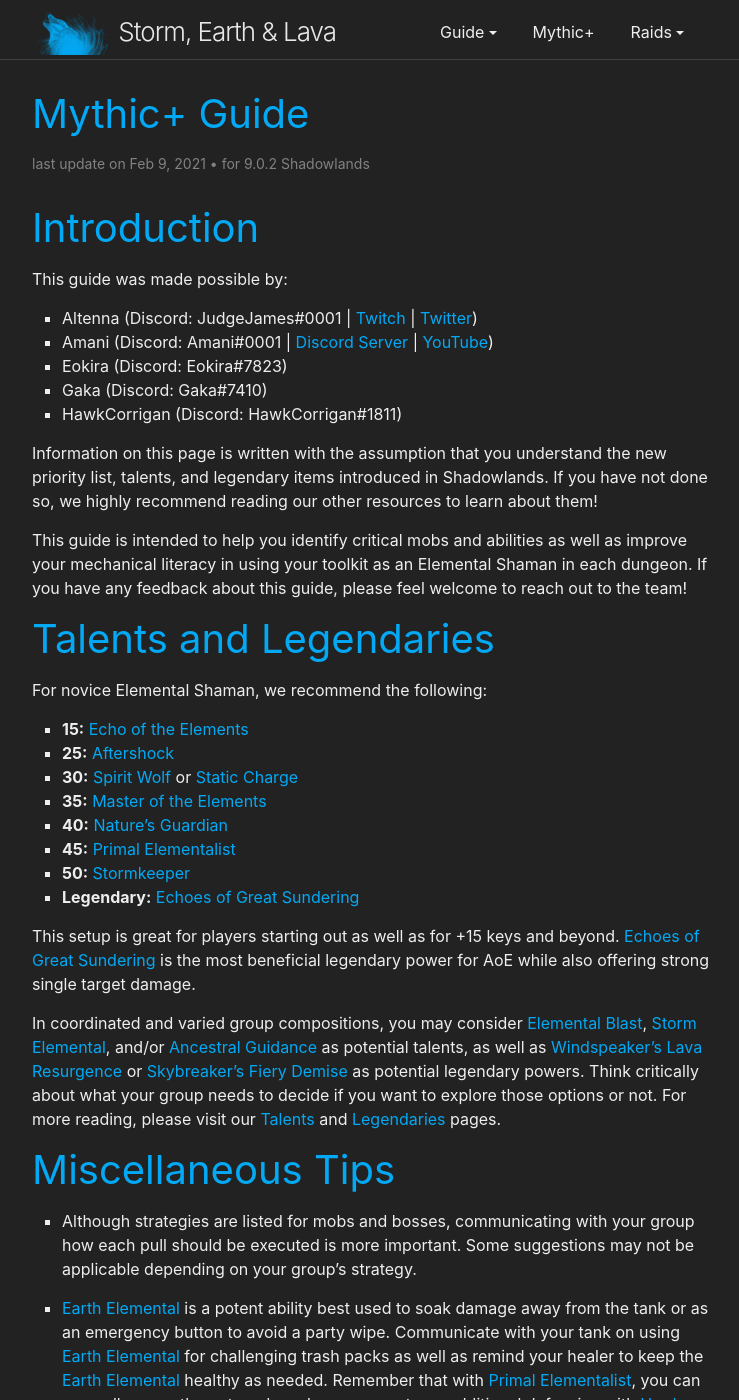
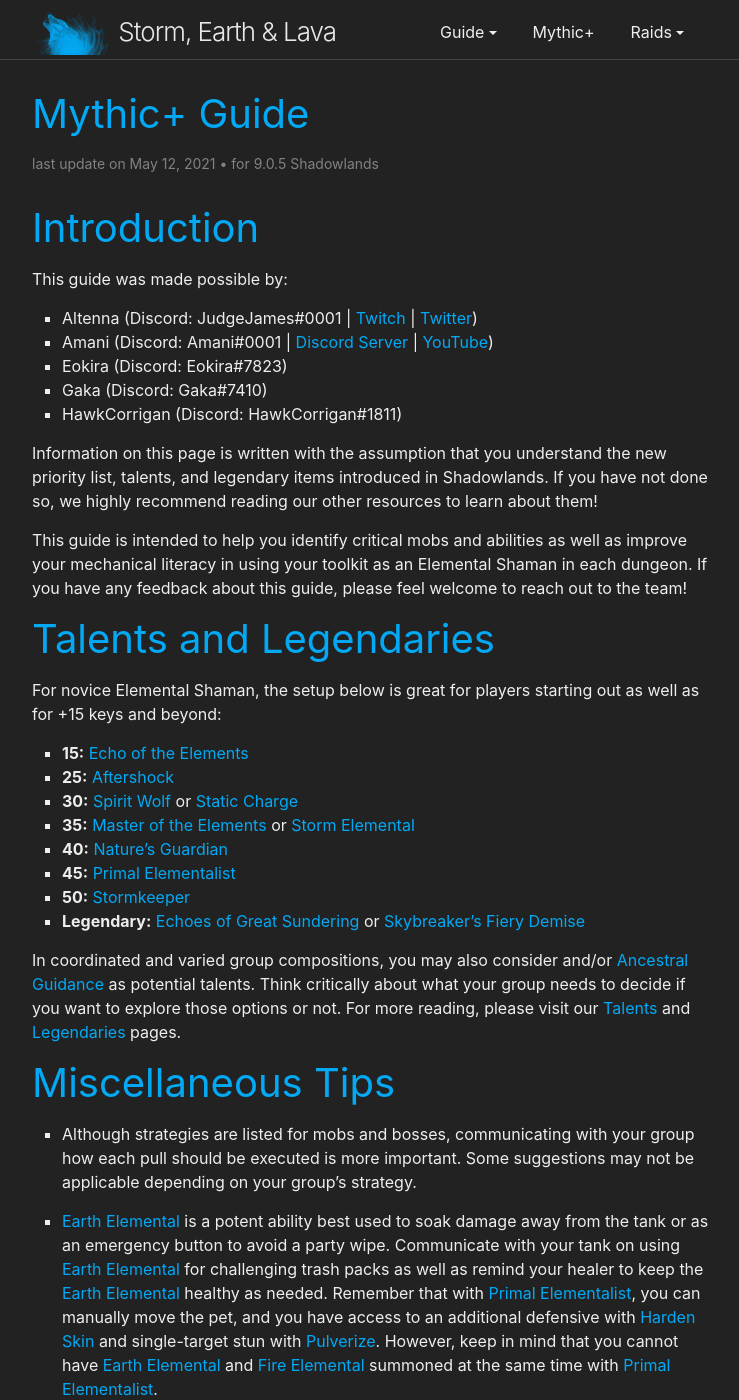
Before and after one commit to stormearthandlava/stormearthandlava.github.io, a Jekyll site: the page built from guide/mythic_plus/mythic_plus.md, in a window 1280 px wide and 1400 px high. Shown: the whole window, without its empty margins (268-1007 px from the left). Built offline with Jekyll 4.4.1, drawn with Linux system fonts in a browser that asks for light colours; a script that is not in the unit is left out.

Commit message:
Update mythic_plus.md

```diff
--- a/guide/mythic_plus/mythic_plus.md
+++ b/guide/mythic_plus/mythic_plus.md
@@ -1,8 +1,8 @@
 ---
 layout: page
 title: "Mythic+ Guide"
-last_update: 2021-02-09 09:00:00
-game_version: 9.0.2 Shadowlands
+last_update: 2021-05-12 09:00:00
+game_version: 9.0.5 Shadowlands
 author: Altenna
 toc: false
 ---
@@ -23,20 +23,18 @@
 
 # Talents and Legendaries
 
-For novice Elemental Shaman, we recommend the following:
+For novice Elemental Shaman, the setup below is great for players starting out as well as for +15 keys and beyond:
 
 * **15:** {{site.data.talent.echo_of_the_elements}}
 * **25:** {{site.data.talent.aftershock}}
 * **30:** {{ site.data.talent.spirit_wolf }} or {{ site.data.talent.static_charge }}
-* **35:** {{ site.data.talent.master_of_the_elements }}
+* **35:** {{ site.data.talent.master_of_the_elements }} or {{ site.data.talent.storm_elemental }}
 * **40:** {{ site.data.talent.natures_guardian }}
 * **45:** {{ site.data.talent.primal_elementalist }}
 * **50:** {{ site.data.talent.stormkeeper }}
-* **Legendary:** {{ site.data.legendary.eogs }}
+* **Legendary:** {{ site.data.legendary.eogs }} or {{ site.data.legendary.skybreaker }}
 
-This setup is great for players starting out as well as for +15 keys and beyond. {{ site.data.legendary.eogs }} is the most beneficial legendary power for AoE while also offering strong single target damage.
-
-In coordinated and varied group compositions, you may consider {{ site.data.talent.elemental_blast }}, {{ site.data.talent.storm_elemental }}, and/or {{ site.data.talent.ancestral_guidance }} as potential talents, as well as {{ site.data.legendary.windspeaker }} or {{ site.data.legendary.skybreaker }} as potential legendary powers. Think critically about what your group needs to decide if you want to explore those options or not. For more reading, please visit our [Talents](http://stormearthandlava.com/guide/general/talents.html) and [Legendaries](http://stormearthandlava.com/guide/general/legendaries.html) pages.
+In coordinated and varied group compositions, you may also consider {{ site.data.talent.earthen_spike }} and/or {{ site.data.talent.ancestral_guidance }} as potential talents. Think critically about what your group needs to decide if you want to explore those options or not. For more reading, please visit our [Talents](http://stormearthandlava.com/guide/general/talents.html) and [Legendaries](http://stormearthandlava.com/guide/general/legendaries.html) pages.
 
 # Miscellaneous Tips
 
@@ -705,7 +703,6 @@
 * {{ site.data.spell.purge }} {{ site.data.mythic_plus.spectral_transference }}.
 * Use {{ site.data.spell.astral_shift }} as needed for {{ site.data.mythic_plus.searing_death }} or any spells targeted at you.
 * Use {{ site.data.spell.spiritwalkers_grace }} as needed if fixated by Dessia.
-* Xira the Underhanded can be {{ site.data.spell.hex }}ed to effectively remove her from the encounter. However, if Xira the Underhanded stuns you with {{ site.data.mythic_plus.opportunity_strikes }}, you can {{ site.data.spell.thunderstorm }} to break out if needed.
 
 ---
 
```
Also changed, not shown: other parts of guide/mythic_plus/mythic_plus.md (+1 -1 lines).
